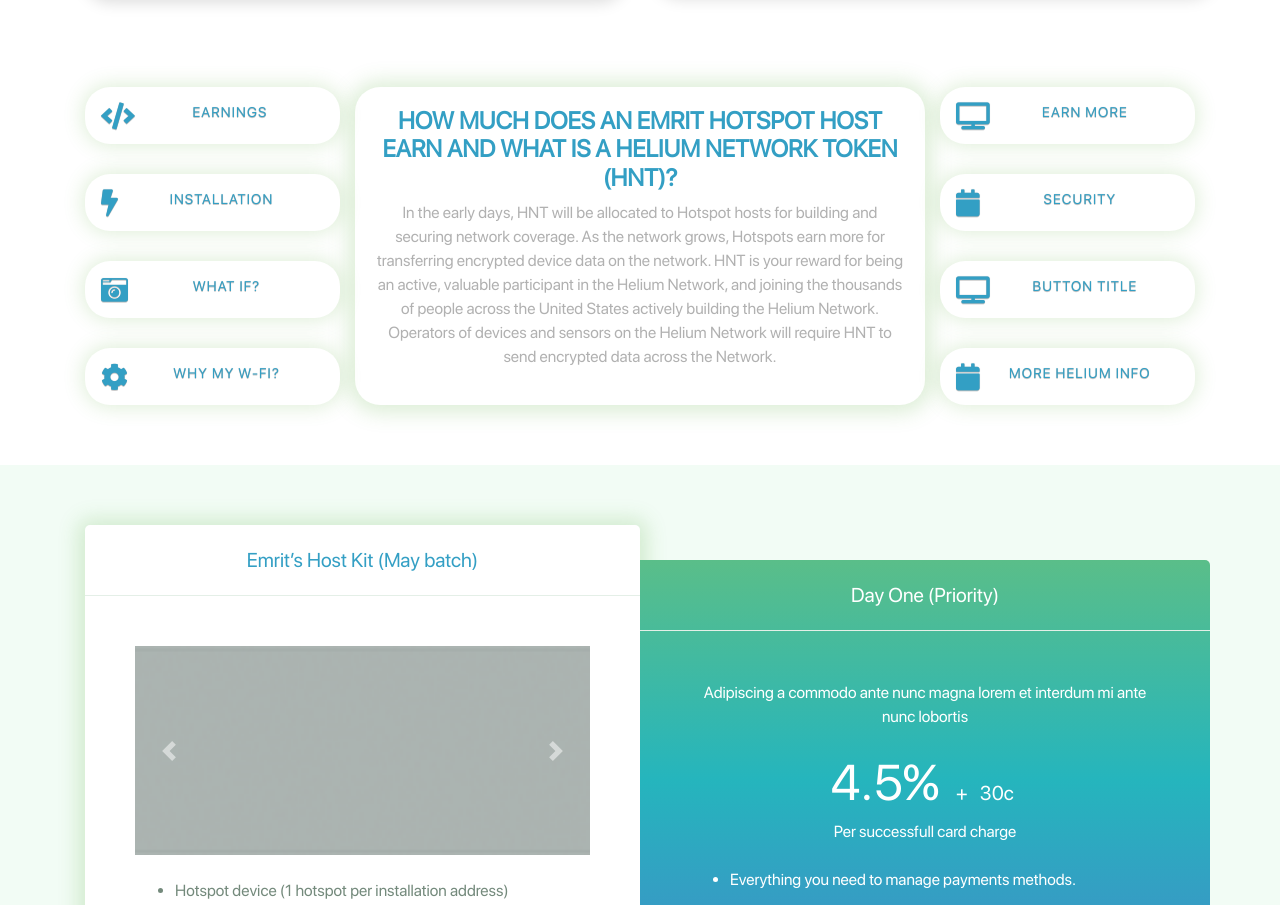
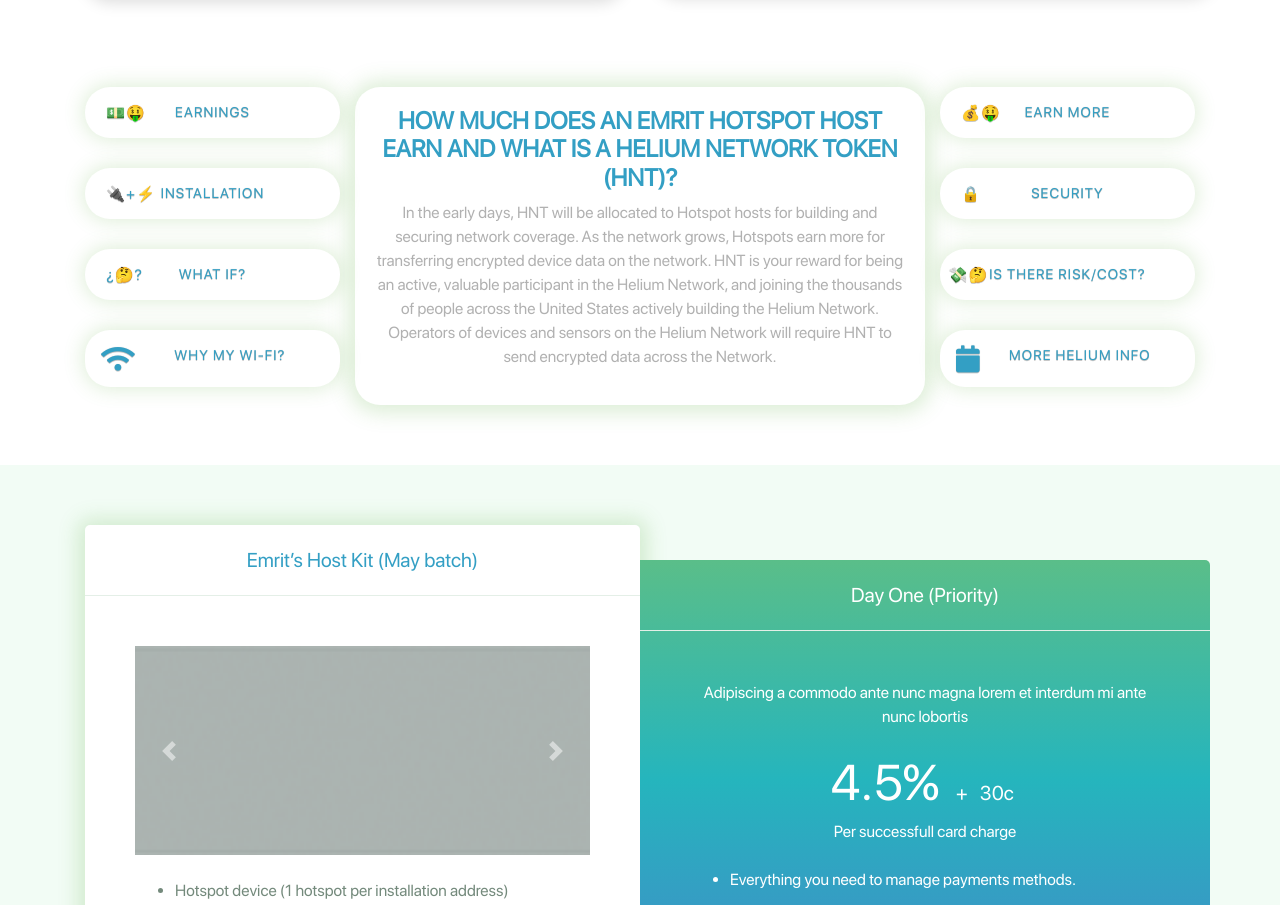
Before and after one commit to Lnk-dev/hariscs4997.github.io, a plain HTML site: page index.html in a window 1280 px wide. Shown: the part 1371-2276 px from the top of the page. Drawn offline with Linux system fonts and the light colour scheme.

Commit message:
design updated

```diff
--- a/assets/css/style.css
+++ b/assets/css/style.css
@@ -464,8 +464,13 @@
   z-index: 1;
   border-radius: 25px;
 }
+.emoji{
+  position: absolute;
+  left: 8%;
+  font-size: 15px;
+}
 a.animated-button.victoria-one:after {
-	background: #339fc4;
+	background: linear-gradient(to bottom, rgba(90,190,137,1) 0%, rgba(37,181,189,1) 50%, rgba(66,138,201,1) 100%);
 	-moz-transform: translateX(-50%) translateY(-50%) rotate(-25deg);
 	-ms-transform: translateX(-50%) translateY(-50%) rotate(-25deg);
 	-webkit-transform: translateX(-50%) translateY(-50%) rotate(-25deg);
--- a/index.html
+++ b/index.html
@@ -137,22 +137,22 @@
                         <a class="btn btn-sm animated-button victoria-one nav-item nav-link active" id="tab1"
                             data-toggle="tab" href="#tab1-detail" role="tab" aria-controls="nav-home"
                             aria-selected="true">
-                            <label class="lorem">Earnings</label>
-                            <i class="fas fa-code btn-icon"></i></a></a>
+                            <label class="lorem"><span class="emoji">💵🤑</span> Earnings</label>
+                            <!-- <i class="fas fa-code btn-icon"></i></a></a> -->
                         <a class="btn btn-sm animated-button victoria-one nav-item nav-link" id="tab2" data-toggle="tab"
                             href="#tab2-detail" role="tab" aria-controls="nav-profile" aria-selected="false">
-                            <label class="lorem">Installation</label>
-                            <i class="fas fa-bolt btn-icon"></i></a>
+                            <label class="lorem"><span class="emoji">🔌+⚡️</span> Installation</label>
+                            <!-- <i class="fas fa-bolt btn-icon"></i></a> -->
                         </a>
                         <a class="btn btn-sm animated-button victoria-one nav-item nav-link" id="tab3" data-toggle="tab"
                             href="#tab3-detail" role="tab" aria-controls="nav-contact" aria-selected="false">
-                            <label class="lorem">WHAT IF?</label>
-                            <i class="fas fa-camera-retro btn-icon"></i></a>
+                            <label class="lorem"><span class="emoji">¿🤔?</span> WHAT IF?</label>
+                            <!-- <i class="fas fa-camera-retro btn-icon"></i></a> -->
                         </a>
                         <a class="btn btn-sm animated-button victoria-one nav-item nav-link" id="tab4" data-toggle="tab"
                             href="#tab4-detail" role="tab" aria-controls="nav-home" aria-selected="true">
-                            <label class="lorem">Why my w-fi?</label>
-                            <i class="fas fa-cog btn-icon"></i></a></a>
+                            <label class="lorem">Why my wi-fi?</label>
+                            <i class="fas fa-wifi btn-icon"></i></a></a>
                     </div>
                 </div>
 
@@ -241,18 +241,18 @@
 
                         <a class="btn btn-sm animated-button victoria-one nav-item nav-link" id="tab5" data-toggle="tab"
                             href="#tab5-detail" role="tab" aria-controls="nav-profile" aria-selected="false">
-                            <label class="lorem">Earn More</label>
-                            <i class="fas fa-tv btn-icon"></i></a>
+                            <label class="lorem"><span class="emoji">💰🤑</span> Earn More</label>
+                            <!-- <i class="fas fa-tv btn-icon"></i></a> -->
                         </a>
                         <a class="btn btn-sm animated-button victoria-one nav-item nav-link" id="tab6" data-toggle="tab"
                             href="#tab6-detail" role="tab" aria-controls="nav-contact" aria-selected="false">
-                            <label class="lorem">Security</label>
-                            <i class="fas fa-calendar btn-icon"></i></a>
+                            <label class="lorem"><span class="emoji">🔒</span> Security</label>
+                            <!-- <i class="fas fa-calendar btn-icon"></i></a> -->
                         </a>
                         <a class="btn btn-sm animated-button victoria-one nav-item nav-link" id="tab7" data-toggle="tab"
                             href="#tab7-detail" role="tab" aria-controls="nav-profile" aria-selected="false">
-                            <label class="lorem">Button Title</label>
-                            <i class="fas fa-tv btn-icon"></i></a>
+                            <label class="lorem"><span class="emoji" style="left: 3% !important;">💸🤔</span> Is there risk/cost?</label>
+                            <!-- <i class="fas fa-tv btn-icon"></i></a> -->
                         </a>
                         <a class="btn btn-sm animated-button victoria-one nav-item nav-link" id="tab8" data-toggle="tab"
                             href="#tab8-detail" role="tab" aria-controls="nav-contact" aria-selected="false">
```
